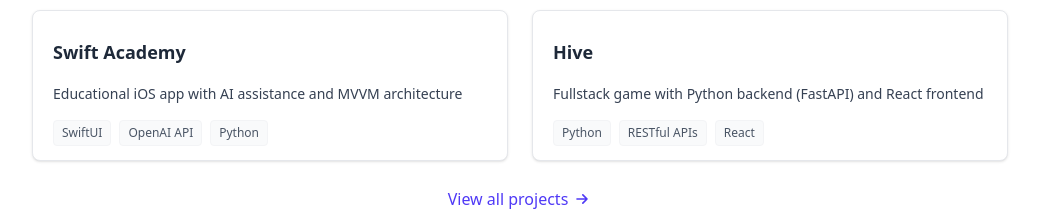
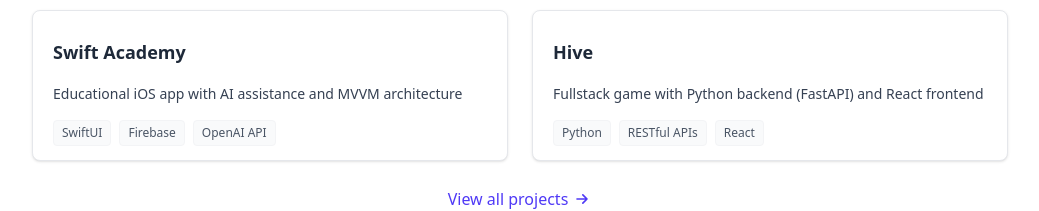
Before and after one commit to estulpz202/personal-website, a Next.js app: page / in a window 1280 px wide. Shown: the part 880-1091 px from the top of the page, without its empty margins (120-1159 px from the left). Built offline with nearby package versions, Linux system fonts and the light colour scheme.

Commit message:
Update tech stack for Swift Academy project to include Firebase.

```diff
--- a/src/components/home/RecentProjData.ts
+++ b/src/components/home/RecentProjData.ts
@@ -2,7 +2,7 @@ export const recentProjs = [
   {
     title: 'Swift Academy',
     description: 'Educational iOS app with AI assistance and MVVM architecture',
-    tech: ['SwiftUI', 'OpenAI API', 'Python'],
+    tech: ['SwiftUI', 'Firebase', 'OpenAI API'],
     href: '/projects/swift-academy',
   },
   {
--- a/src/components/projects/projectsData.ts
+++ b/src/components/projects/projectsData.ts
@@ -44,7 +44,7 @@ export const projects: Project[] = [
     bannerImageUrl: '/images/projects/swift_academy_banner.jpg',
     centerImage: true,
     category: ['mobile', 'ai', 'fullstack'],
-    tech: ['SwiftUI', 'Python', 'FastAPI', 'OpenAI API', 'UI/UX', 'GitHub'],
+    tech: ['SwiftUI', 'Firebase', 'Python', 'FastAPI', 'OpenAI API', 'UI/UX', 'GitHub'],
     highlights: [
       'Created a Swift education app with a visually distinctive zig-zag lesson path, planned for App Store release',
       'Integrated an AI Code Coach using Python, FastAPI, and OpenAI API for personalized programming support',
```
